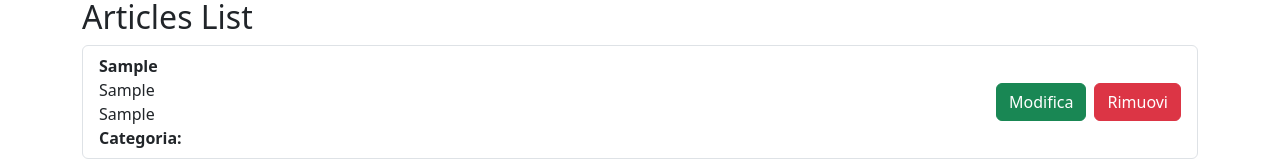
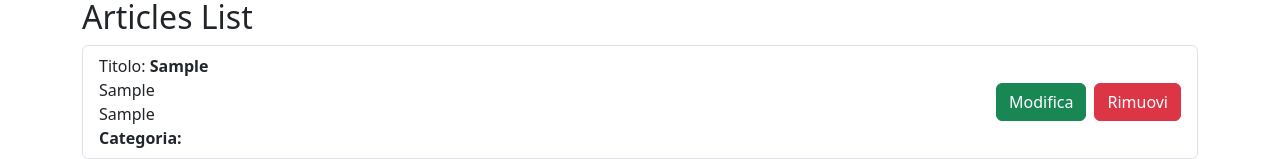
Before and after one commit to Pietroo03/react-form-multifield, a React (Vite) app: page / in a window 1280 px wide. Both pictures are taken after typing "Sample", "Sample", "Sample" into the empty fields and a click on the button "Aggiungi Post". Shown: the part 502-661 px from the top of the page. Built offline with nearby package versions, Linux system fonts and the light colour scheme.

Commit message:
add changes

```diff
--- a/src/components/AppMain.jsx
+++ b/src/components/AppMain.jsx
@@ -140,6 +140,7 @@ export default function AppMain() {
                         </select>
                     </div>
 
+
                     <div className="text-center">
                         <button className="btn btn-primary" type="submit" id="button-addon2">Aggiungi Post</button>
                     </div>
@@ -152,7 +153,7 @@ export default function AppMain() {
                     {articles.map((article, index) =>
                         <li key={index} className="list-group-item d-flex justify-content-between align-items-center">
                             <div>
-                                <div><strong>{article.title}</strong></div>
+                                <div>Titolo: <strong>{article.title}</strong></div>
                                 <div>{article.image}</div>
                                 <div>{article.content}</div>
                                 <div><strong>Categoria: </strong>{article.category}</div>
```
